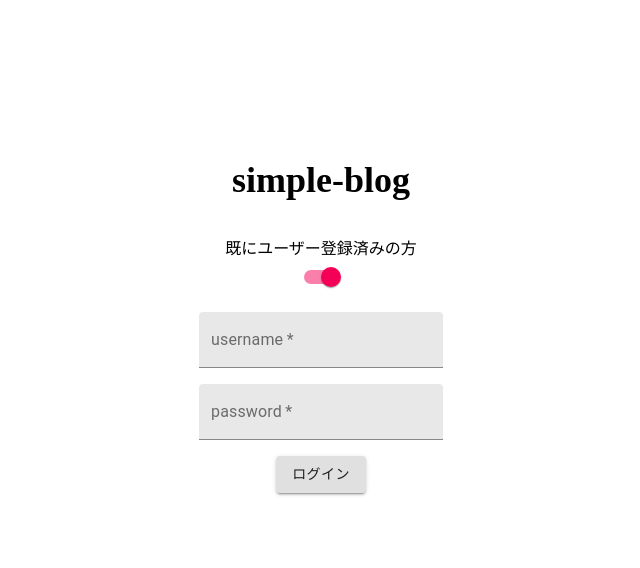
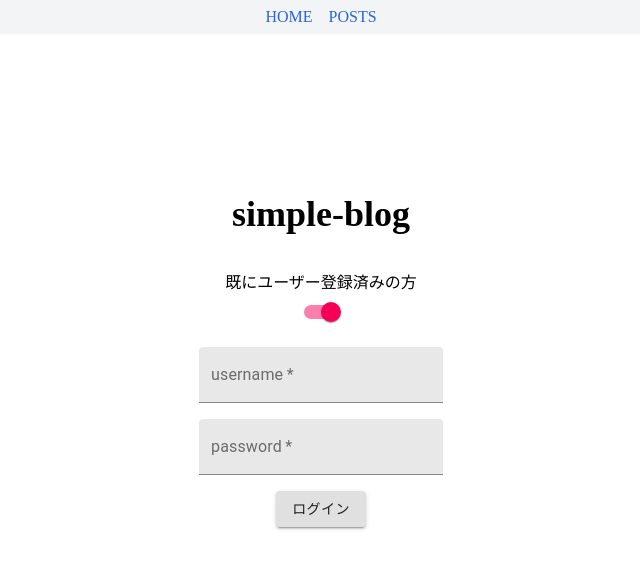
Before and after one commit to mayone-du/simple-blog-frontend, a Next.js app: page / in a window 1280 px wide. Shown: the top 568 px of the page, without its empty margins (319-959 px from the left). Built offline with nearby package versions, Linux system fonts and the light colour scheme.

Commit message:
create Navgation

```diff
--- a/src/components/Layout.tsx
+++ b/src/components/Layout.tsx
@@ -1,7 +1,12 @@
+import { Navigation } from "./Navigation";
+
 const Layout: React.FC = ({ children }) => {
   return (
     <>
-      <div className="container mx-auto">{ children }</div>
+      <div className="container mx-auto">
+        <Navigation />
+        { children }
+      </div>
     </>
   );
 };
--- /dev/null
+++ b/src/components/Navigation.tsx
@@ -0,0 +1,26 @@
+import Link from "next/link";
+
+const Navigation: React.VFC = () => {
+  return (
+    <>
+      <header>
+        <nav>
+          <ul className="flex items-center justify-center bg-gray-100">
+            <li className="m-2 text-blue-600">
+              <Link href="/">
+                <a>HOME</a>
+              </Link>
+            </li>
+            <li className="m-2 text-blue-600">
+              <Link href="/posts">
+                <a>POSTS</a>
+              </Link>
+            </li>
+          </ul>
+        </nav>
+      </header>
+    </>
+  )
+}
+
+export { Navigation };
--- a/src/pages/index.tsx
+++ b/src/pages/index.tsx
@@ -1,42 +1,124 @@
 import { Layout } from "../components/Layout";
+import { useRouter } from "next/router";
 import { TextField, Button, Switch } from "@material-ui/core";
 import { useState } from "react";
+import Cookie from "universal-cookie";
+
+const cookie = new Cookie();
 
 const Home: React.FC = () => {
+  const router = useRouter();
+  const [username, setUsername] = useState("");
+  const [password, setPassword] = useState("");
   const [isLogin, setIsLogin] = useState(true);
+
+  const login = async () => {
+    try {
+      await fetch(
+        `${process.env.NEXT_PUBLIC_RESTAPI_URL}api/auth/jwt/create/`,
+        {
+          method: "POST",
+          body: JSON.stringify({ username: username, password: password }),
+          headers: {
+            "Content-Type": "application/json",
+          },
+        }
+      )
+        .then((res) => {
+          if (res.status === 400) {
+            throw "authentication failed";
+          } else if (res.ok) {
+            return res.json();
+          }
+        })
+        .then((data) => {
+          const options = { path: "/" };
+          cookie.set("access_token", data.access, options);
+          router.push("/posts");
+        });
+    } catch (err) {
+      alert(err);
+    }
+  };
+
+  const register = async () => {
+    try {
+      await fetch(`${process.env.NEXT_PUBLIC_RESTAPI_URL}api/register/`, {
+        method: "POST",
+        body: JSON.stringify({ username: username, password: password }),
+        headers: {
+          "Content-Type": "application/json",
+        },
+      }).then((res) => {
+        if (res.status === 400) {
+          throw "authentication failed";
+        }
+      });
+      login();
+    } catch (err) {
+      alert(err);
+    }
+  };
 
   return (
     <>
       <Layout>
         <h1 className="text-center mt-40 text-4xl font-bold">simple-blog</h1>
 
+        <form
+          action=""
+          onSubmit={(e) => {
+            e.preventDefault();
+            if (isLogin) {
+              login();
+            } else {
+              register();
+            }
+          }}
+        >
           <div className="text-center mt-10">
             <div className="my-4">
               <p>{isLogin ? "既にユーザー登録済みの方" : "新規登録の方"}</p>
               <Switch
-              onClick={() => {
+                onChange={() => {
                   setIsLogin(!isLogin);
                 }}
                 checked={isLogin ? true : false}
               />
             </div>
             <div className="my-4">
-            <TextField type="text" label="username" variant="filled" required />
+              <TextField
+                className="text-left"
+                type="text"
+                label="username"
+                variant="filled"
+                value={username}
+                onChange={(e) => {
+                  setUsername(e.target.value);
+                }}
+                required
+              />
             </div>
             <div className="my-4">
               <TextField
+                className="text-left"
                 type="password"
                 label="password"
                 variant="filled"
+                value={password}
+                onChange={(e) => {
+                  setPassword(e.target.value);
+                }}
                 required
               />
             </div>
             <div>
-            <Button variant="contained">
+              <Button type="submit" variant="contained">
                 {isLogin ? "ログイン" : "新規登録"}
               </Button>
             </div>
           </div>
+        </form>
       </Layout>
     </>
   );
--- a/src/pages/posts/index.tsx
+++ b/src/pages/posts/index.tsx
@@ -1,9 +1,16 @@
+import { Layout } from "../../components/Layout";
+
 const Posts: React.VFC = () => {
   return (
     <>
-      <h1>ブログ投稿一覧</h1>
+      <Layout>
+        <h1>ブログ投稿一覧</h1>
+        <ul>
+          <li>title: content</li>
+        </ul>
+      </Layout>
     </>
-  )
-}
+  );
+};
 
 export default Posts;
```
Lines whose indentation alone changed are shown as unchanged.
